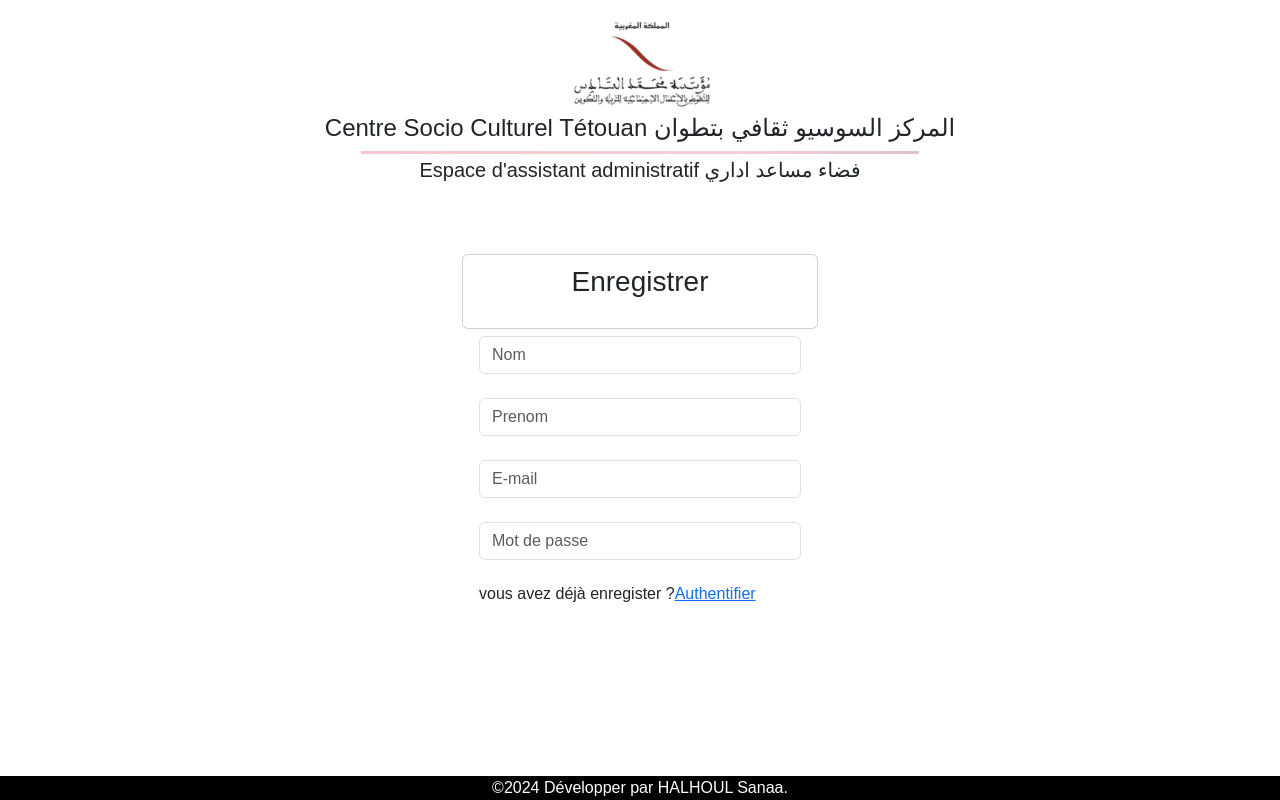
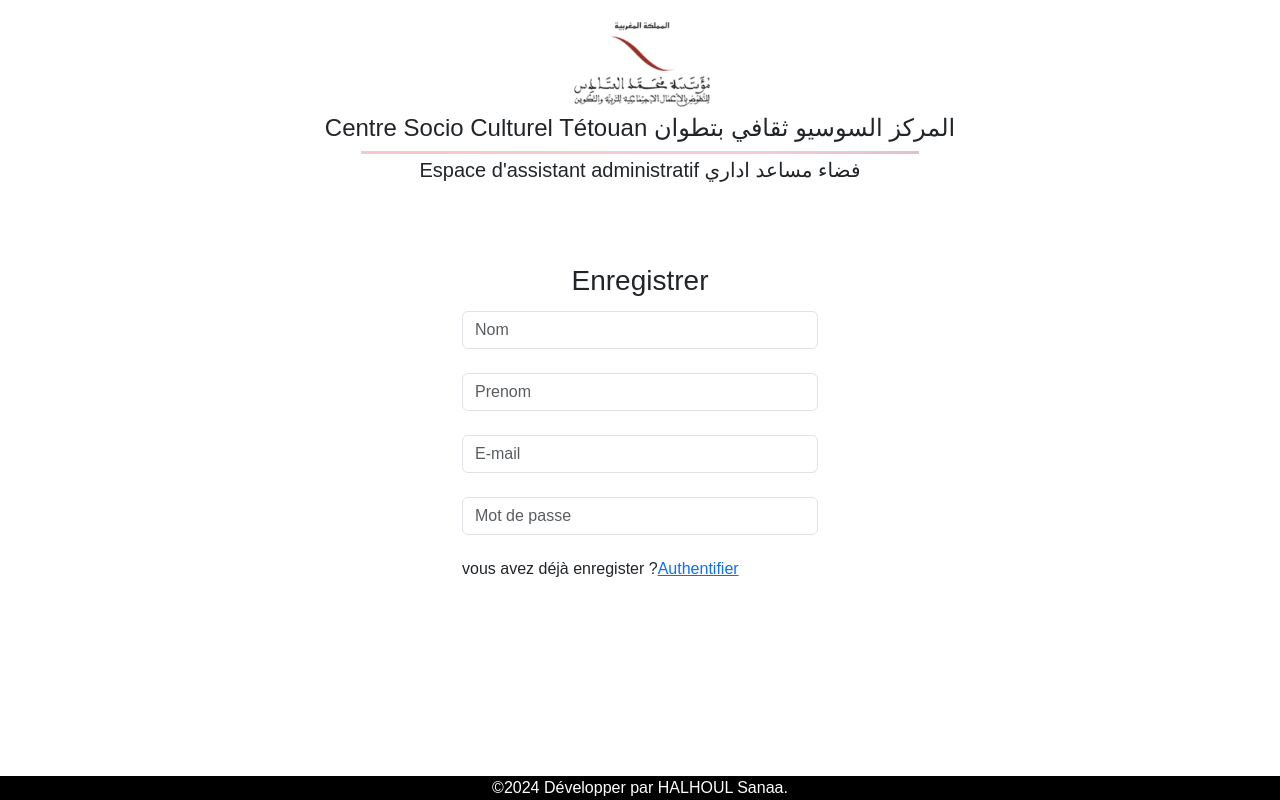
Before and after one commit to H-Sanaa/Gestion_EklilSocio, a React (Create React App) app in the folder frontend/: page /register in a window 1280 px wide. Built offline with nearby package versions, Linux system fonts and the light colour scheme; what @react-pdf/renderer would draw is missing.

Commit message:
Update Register.jsx

```diff
--- a/frontend/src/Compenent/Registercompenent/Register.jsx
+++ b/frontend/src/Compenent/Registercompenent/Register.jsx
@@ -42,7 +42,7 @@ const Register =()=>{
           </div>
           <br />
         <div className="col-md-4">
-          <div className="card">
+          <div className="card1">
           <h3 className="card-title text-center">Enregistrer</h3>
             <div className="card-body">
               {message && <div className="alert alert-info">{message}</div>}
@@ -105,7 +105,7 @@ const Register =()=>{
                 <h6>vous avez déjà enregister ?<Link to="/authentification" >Authentifier</Link></h6>
 
 
-                <button id="button" className="btn  btn-block  col-md-12" type="submit">Creer  </button>
+                <button  className="btn " type="submit">Creer  </button>
 
               </form>
             </div>
```
